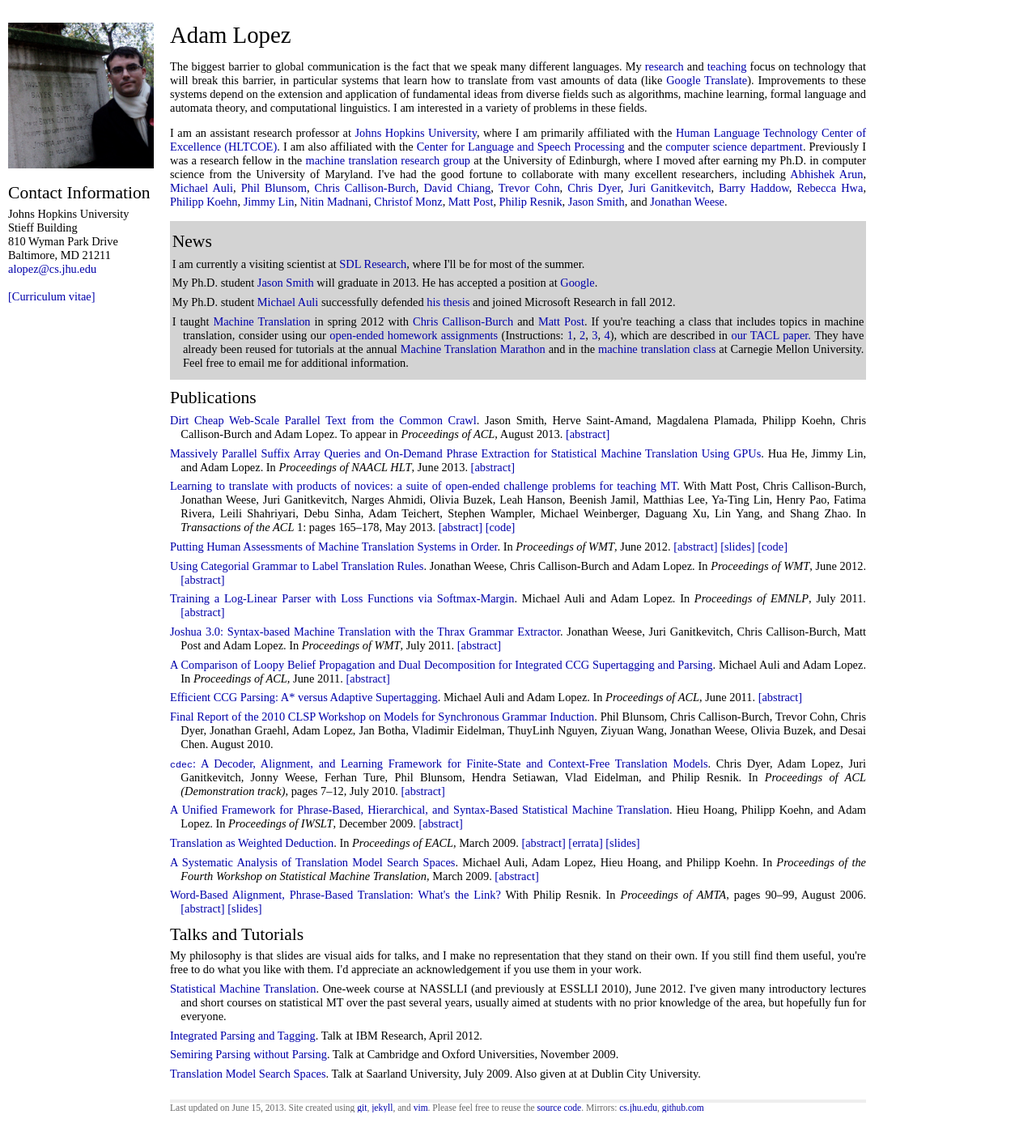
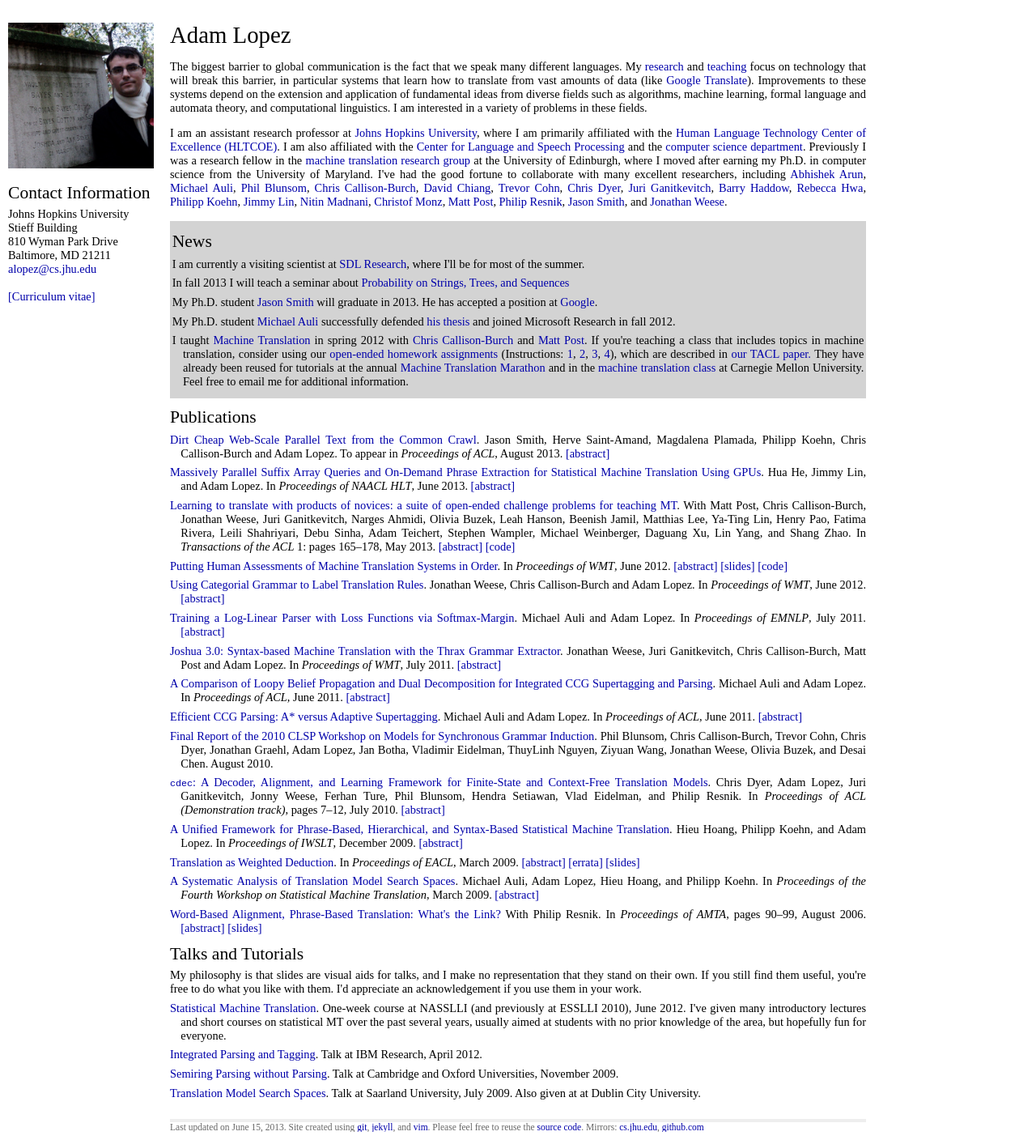
Before and after one commit to alopez/alopez.github.com, a Jekyll site: the page built from index.html, in a window 1280 px wide. Shown: the whole page at 81% size. Built offline with Jekyll 4.4.1, drawn with Linux system fonts in a browser that asks for light colours; before the commit the page ends 1384 px from its top, so only the background shows below that.

Commit message:
Add new course link

```diff
--- a/index.html
+++ b/index.html
@@ -57,6 +57,7 @@
 <ul class="posts">
   <li>I am currently a visiting scientist at <a href="http://www.sdl.com/research/language-technology/">
       SDL Research</a>, where I'll be for most of the summer.</li>
+  <li>In fall 2013 I will teach a seminar about <a href="https://piazza.com/jhu/fall2013/en600771/home">Probability on Strings, Trees, and Sequences</a></li>
   <li>My Ph.D. student <a href="http://old-site.clsp.jhu.edu/~jrsmith/">Jason Smith</a> will
       graduate in 2013. He has accepted a position at <a href="http://www.google.com">Google</a>.</li>
   <li>My Ph.D. student <a href="http://research.microsoft.com/en-us/um/people/michauli/">Michael Auli</a>
```
